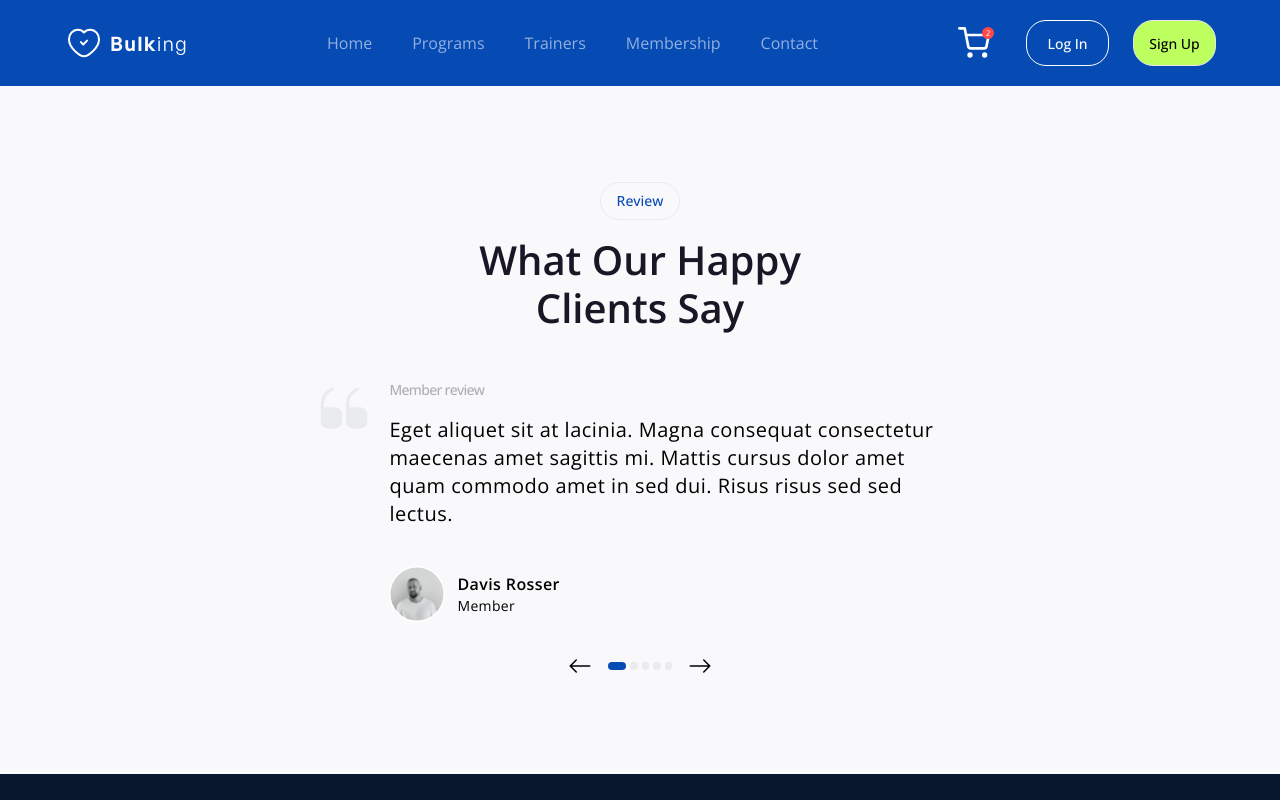
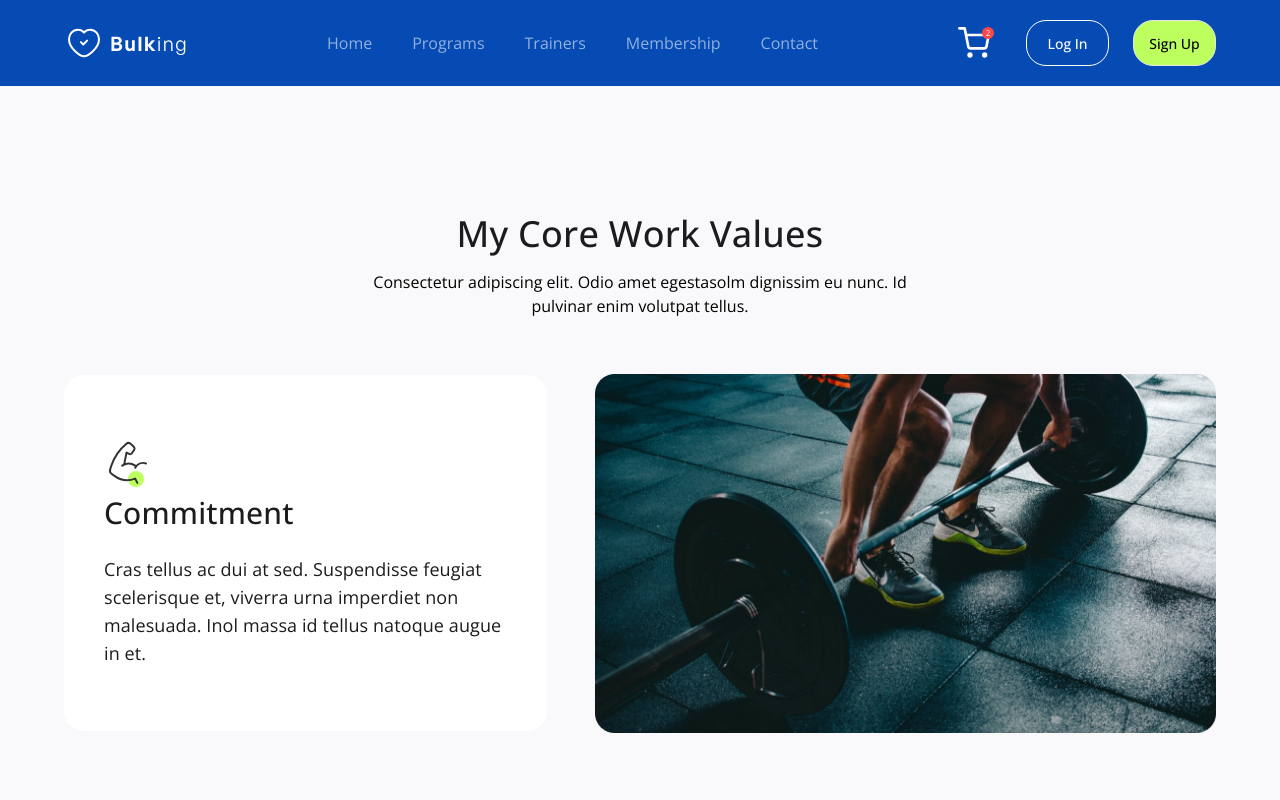
Before and after one commit to Balaji201295/React_Sites, a React (Vite) app in the folder 01_bulking/: page /about-us in a window 1280 px wide. Shown: the top 800 px of the page. Built offline with nearby package versions, Linux system fonts and the light colour scheme.

Commit message:
About Us page workout section completed

```diff
--- a/01_bulking/src/assets/index.js
+++ b/01_bulking/src/assets/index.js
@@ -29,6 +29,7 @@ import Image_1 from "./image_1.png";
 import Image_2 from "./image_2.png";
 import Image_3 from "./image_3.png";
 import Image_4 from "./image_4.png";
+import Image_5 from "./image_5.png";
 import Info from "./info.svg";
 import Logo from "./Logo.svg";
 import Menu from "./menu.svg";
@@ -83,6 +84,7 @@ export {
   Image_2,
   Image_3,
   Image_4,
+  Image_5,
   Info,
   Logo,
   Menu,
--- a/01_bulking/src/constants/index.js
+++ b/01_bulking/src/constants/index.js
@@ -13,6 +13,7 @@ import {
   Image_2,
   Image_3,
   Image_4,
+  Image_5,
   NewBalance,
   Nike,
   SlimWaist,
@@ -253,36 +254,6 @@ export const socialMedia = [
   },
 ];
 
-// programs
-
-export const programFaqs = [
-  {
-    question: "Do I need previous experience for your classes?",
-    content:
-      " Convallis quis sem nulla ipsum sed enim quam ultricies vivamus. Dictum vehicula amet tristique imperdiet. Aliquam nullam quis aenean arcu blandit non sit amet dui. ",
-  },
-  {
-    question: "Do you offer a trial class for any of your classes?",
-    content:
-      " Convallis quis sem nulla ipsum sed enim quam ultricies vivamus. Dictum vehicula amet tristique imperdiet. Aliquam nullam quis aenean arcu blandit non sit amet dui. ",
-  },
-  {
-    question: "How long is the class duration?",
-    content:
-      " Convallis quis sem nulla ipsum sed enim quam ultricies vivamus. Dictum vehicula amet tristique imperdiet. Aliquam nullam quis aenean arcu blandit non sit amet dui. ",
-  },
-  {
-    question: "Do you offer on-site classes, or just virtual classes?",
-    content:
-      " Convallis quis sem nulla ipsum sed enim quam ultricies vivamus. Dictum vehicula amet tristique imperdiet. Aliquam nullam quis aenean arcu blandit non sit amet dui. ",
-  },
-  {
-    question: "Do you offer 1-on-1 classes and personal training?",
-    content:
-      " Convallis quis sem nulla ipsum sed enim quam ultricies vivamus. Dictum vehicula amet tristique imperdiet. Aliquam nullam quis aenean arcu blandit non sit amet dui. ",
-  },
-];
-
 // program detail
 
 export const programDetails = [
@@ -413,21 +384,21 @@ export const workouts = [
     title: "Commitment",
     content:
       "Cras tellus ac dui at sed. Suspendisse feugiat scelerisque et, viverra urna imperdiet non malesuada. Inol massa id tellus natoque augue in et.",
-    imgUrl: Image_1,
+    imgUrl: Image_3,
   },
   {
     icon: HeartCheck,
     title: "Motivation",
     content:
       "Cras tellus ac dui at sed. Suspendisse feugiat scelerisque et, viverra urna imperdiet non malesuada. Inol massa id tellus natoque augue in et.",
-    imgUrl: Image_3,
+    imgUrl: Image_4,
   },
   {
     icon: Star,
     title: "Passion",
     content:
       "Cras tellus ac dui at sed. Suspendisse feugiat scelerisque et, viverra urna imperdiet non malesuada. Inol massa id tellus natoque augue in et.",
-    imgUrl: Image_4,
+    imgUrl: Image_5,
   },
 ];
 
--- a/01_bulking/src/pages/AboutUs.jsx
+++ b/01_bulking/src/pages/AboutUs.jsx
@@ -1,8 +1,49 @@
 import React from "react";
 import { Reviews } from "../components";
+import { workouts } from "../constants";
+import styles from "../styles";
 const AboutUs = () => {
   return (
     <main>
+      <div
+        className={`flex flex-col justify-center items-center py-16 sm:py-32 ${styles.paddingX}`}
+      >
+        <div className="text-center mx-auto pb-14">
+          <h1 className="font-sans text-primary capitalize font-medium tracking-[.24px] text-3xl sm:text-4xl max-w-lg mx-auto pb-4">
+            My Core Work Values
+          </h1>
+          <p className={`{styles.paragraph} max-w-xl`}>
+            Consectetur adipiscing elit. Odio amet egestasolm dignissim eu nunc.
+            Id pulvinar enim volutpat tellus.
+          </p>
+        </div>
+        <div>
+          {workouts.map((workout, index) => {
+            const { icon, title, content, imgUrl } = workout;
+            return (
+              <div
+                key={index}
+                className={`flex items-center gap-6 sm:gap-12 flex-col-reverse sm:flex-row ${
+                  index !== workouts.length - 1 ? "mb-12 sm:mb-24" : ""
+                } even:flex-col-reverse sm:even:flex-row-reverse`}
+              >
+                <div className="flex-[.65] flex flex-col items-start p-6 sm:py-16 sm:px-10 bg-white rounded-[20px]">
+                  <img src={icon} alt="Icon" className="w-12 h-12" />
+                  <h3 className="font-sans text-primary capitalize font-medium tracking-[.16px] text-xl md:text-3xl pt-2 pb-4 md:pb-6">
+                    {title}
+                  </h3>
+                  <p className="font-sans text-primary text-sm sm:text-lg font-normal tracking-[.09px]">
+                    {content}
+                  </p>
+                </div>
+                <div className="flex-1">
+                  <img src={imgUrl} alt="Image" />
+                </div>
+              </div>
+            );
+          })}
+        </div>
+      </div>
       <Reviews />
     </main>
   );
--- a/01_bulking/src/styles.js
+++ b/01_bulking/src/styles.js
@@ -8,7 +8,7 @@ const styles = {
 
   // heading typography
   heading:
-    "font-sans font-semibold text-[24px] sm:text-[40px] text-[32px] text-heading sm:leading-[48px] leading-[40px] w-full",
+    "font-sans font-semibold text-[24px] sm:text-[40px] text-heading sm:leading-[48px] leading-[36px] w-full",
 
   // paragraph typography
   paragraph:
```
Also changed, not shown: 01_bulking/src/assets/image_5.png (added).
